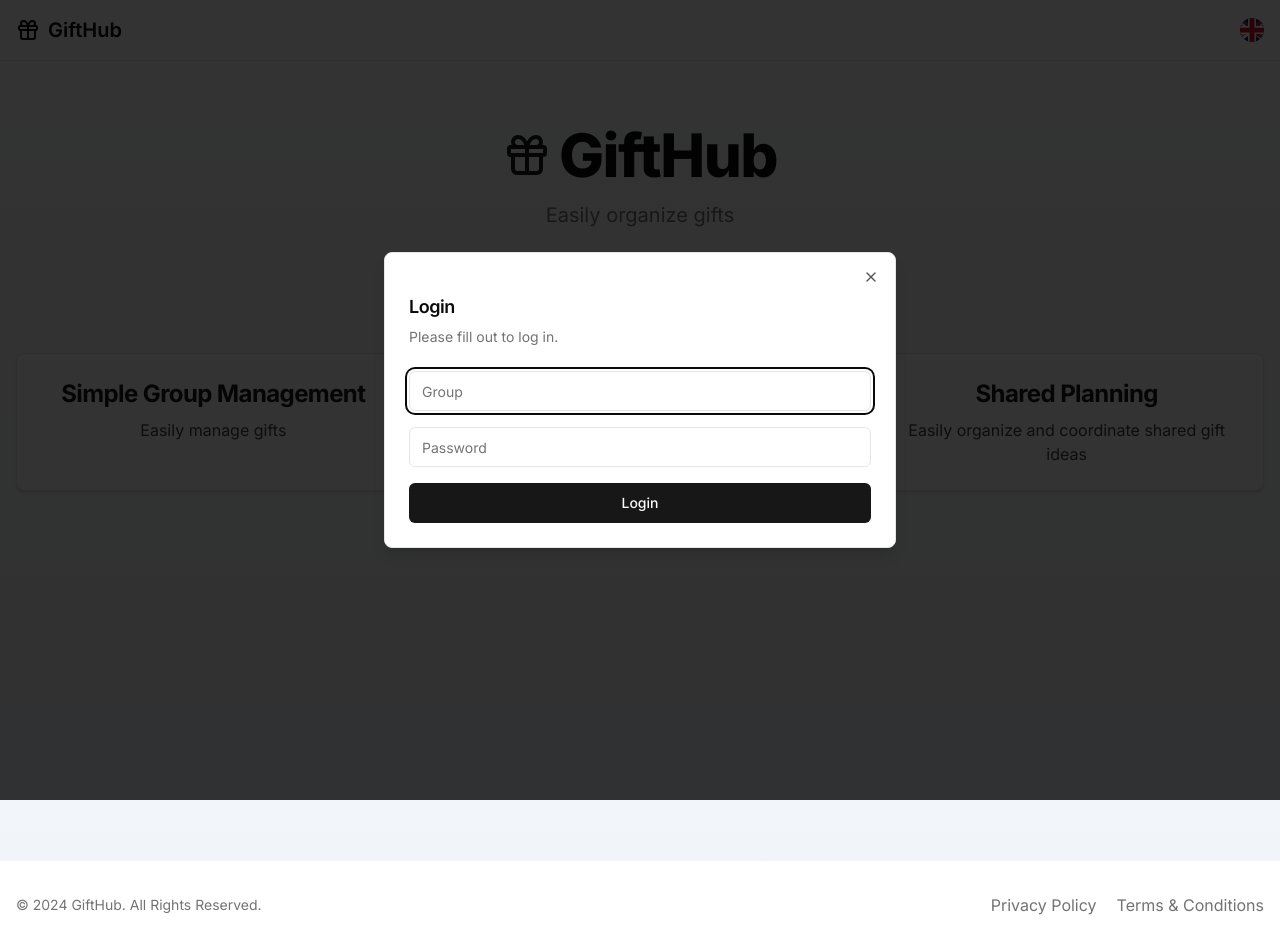
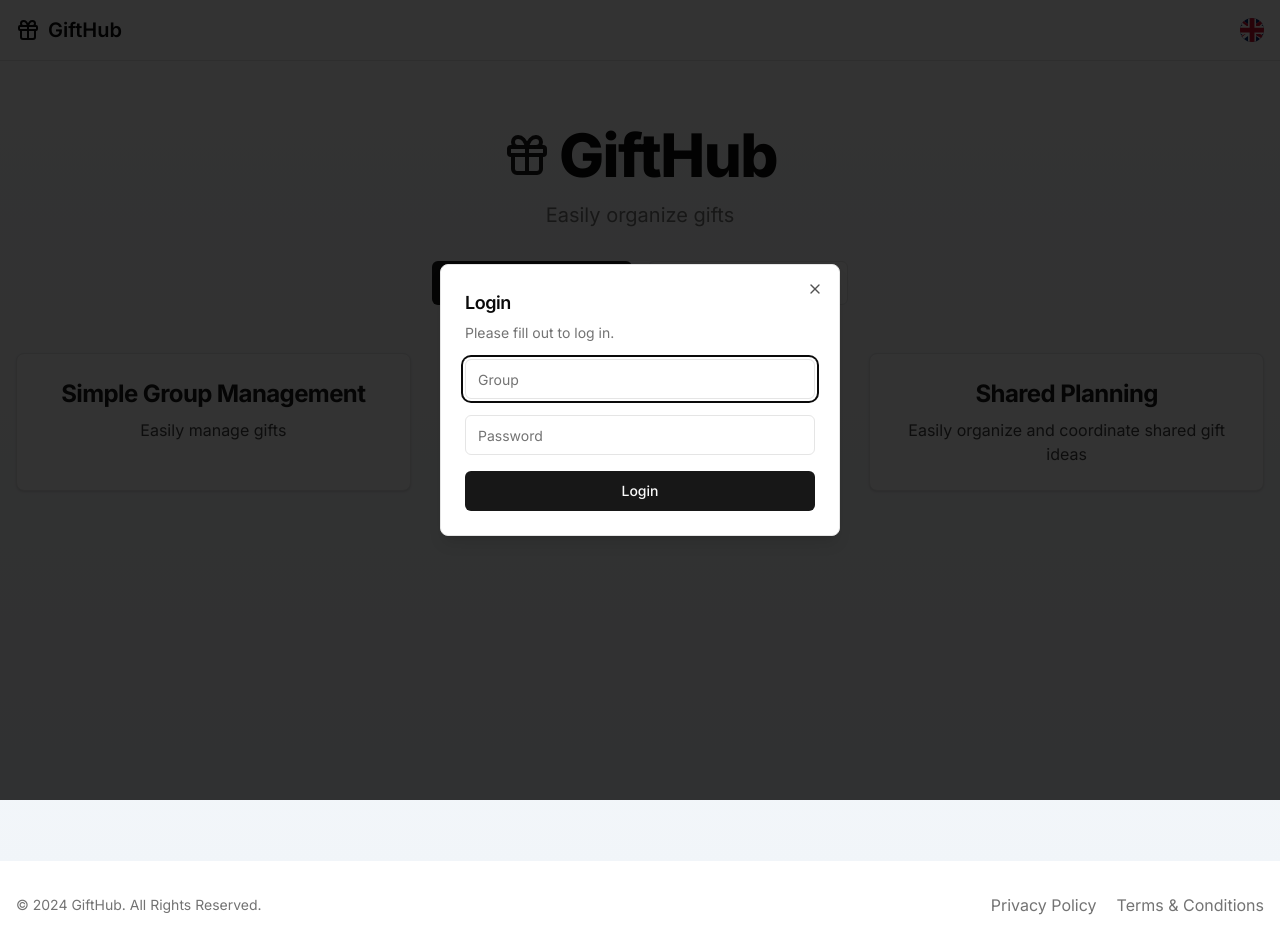
Before and after one commit to jsbase/gifthub, a Next.js app: page /en in a window 1280 px wide. Both pictures are taken after a click on the button "Login". Built offline with nearby package versions, Linux system fonts and the light colour scheme.

Commit message:
Fix dialog

```diff
--- a/app/globals.css
+++ b/app/globals.css
@@ -54,6 +54,9 @@
 
     /* Add new variable for feature cards */
     --card-background: 0 0% 100%;
+
+    /* Layout dimensions */
+    --header-height: 56px;
   }
 
   .dark {
--- a/components/add-member-dialog.tsx
+++ b/components/add-member-dialog.tsx
@@ -11,6 +11,7 @@ import { AddMemberDialogProps } from "@/types";
 import { getDictionary } from "@/app/[lang]/dictionaries";
 import { usePathname } from "next/navigation";
 import { AddMemberDialogDictionary } from "@/types";
+import { cn } from "@/lib/utils";
 
 export function AddMemberDialog({ onMemberAdded }: Omit<AddMemberDialogProps, 'dict'>) {
   const [isOpen, setIsOpen] = useState(false);
@@ -81,7 +82,10 @@ export function AddMemberDialog({ onMemberAdded }: Omit<AddMemberDialogProps, 'd
           {dict.addMember}
         </Button>
       </DialogTrigger>
-      <DialogContent>
+      <DialogContent className={cn(
+        "xs:p-4",
+        "xs:h-[85vh] xs:max-h-[85vh]"
+      )}>
         <DialogHeader>
           <DialogTitle>{dict.addMemberTitle}</DialogTitle>
           <DialogDescription>
--- a/components/auth-buttons.tsx
+++ b/components/auth-buttons.tsx
@@ -9,6 +9,7 @@ import { toast } from "sonner";
 import { useRouter } from 'next/navigation';
 import { login, register } from "@/lib/auth";
 import { Translations } from "@/types";
+import { cn } from "@/lib/utils";
 
 export function AuthButtons({ dict }: { dict: Translations }) {
   const router = useRouter();
@@ -76,17 +77,38 @@ export function AuthButtons({ dict }: { dict: Translations }) {
         <DialogTrigger asChild>
           <Button size="lg" className="min-w-[200px]">{dict.login}</Button>
         </DialogTrigger>
-        <AuthDialog title={dict.loginToGroup} description={dict.enterGroupName}>
-          <form onSubmit={handleLogin} className="space-y-4">
+        <AuthDialog
+          title={dict.loginToGroup}
+          description={dict.enterGroupName}
+          className="xs:h-[85vh] xs:max-h-[85vh]"
+        >
+          <form onSubmit={handleLogin} className="space-y-4 xs:space-y-2">
             <div className="space-y-2">
               <Label htmlFor="groupName"></Label>
-              <Input name="groupName" id="groupName" placeholder={dict.groupName} required />
+              <Input
+                name="groupName"
+                id="groupName"
+                placeholder={dict.groupName}
+                required
+                className="xs:text-base"
+              />
             </div>
             <div className="space-y-2">
               <Label htmlFor="password"></Label>
-              <Input name="password" id="password" type="password" placeholder={dict.enterPassword} required />
+              <Input
+                name="password"
+                id="password"
+                type="password"
+                placeholder={dict.enterPassword}
+                required
+                className="xs:text-base"
+              />
             </div>
-            <Button type="submit" className="w-full" disabled={isLoading}>
+            <Button
+              type="submit"
+              className="w-full xs:text-base xs:h-12"
+              disabled={isLoading}
+            >
               {isLoading ? 'Logging in...' : dict.login}
             </Button>
           </form>
@@ -97,21 +119,49 @@ export function AuthButtons({ dict }: { dict: Translations }) {
         <DialogTrigger asChild>
           <Button size="lg" variant="outline" className="min-w-[200px]">{dict.register}</Button>
         </DialogTrigger>
-        <AuthDialog title={dict.createGroup} description={dict.createGroupDescription}>
+        <AuthDialog
+          title={dict.createGroup}
+          description={dict.createGroupDescription}
+          className="xs:h-[85vh] xs:max-h-[85vh]"
+        >
           <form onSubmit={handleRegister} className="space-y-4">
             <div className="space-y-2">
               <Label htmlFor="newGroupName"></Label>
-              <Input name="newGroupName" id="newGroupName" placeholder={dict.groupName} required />
+              <Input
+                name="newGroupName"
+                id="newGroupName"
+                placeholder={dict.groupName}
+                required
+                className="xs:text-base"
+              />
             </div>
             <div className="space-y-2">
               <Label htmlFor="newPassword"></Label>
-              <Input name="newPassword" id="newPassword" type="password" placeholder={dict.enterPassword} required />
+              <Input
+                name="newPassword"
+                id="newPassword"
+                type="password"
+                placeholder={dict.enterPassword}
+                required
+                className="xs:text-base"
+              />
             </div>
             <div className="space-y-2">
               <Label htmlFor="confirmPassword"></Label>
-              <Input name="confirmPassword" id="confirmPassword" type="password" placeholder={dict.confirmPassword} required />
+              <Input
+                name="confirmPassword"
+                id="confirmPassword"
+                type="password"
+                placeholder={dict.confirmPassword}
+                required
+                className="xs:text-base"
+              />
             </div>
-            <Button type="submit" className="w-full" disabled={isLoading}>
+            <Button
+              type="submit"
+              className="w-full xs:text-base xs:h-12"
+              disabled={isLoading}
+            >
               {isLoading ? 'Creating Group...' : dict.createGroupBtn}
             </Button>
           </form>
@@ -121,18 +171,28 @@ export function AuthButtons({ dict }: { dict: Translations }) {
   );
 }
 
-export function AuthDialog({ children, title, description }: {
+export function AuthDialog({
+  children,
+  title,
+  description,
+  className
+}: {
   children: React.ReactNode,
   title: string,
-  description: string
+  description: string,
+  className?: string
 }) {
   return (
-    <DialogContent>
+    <DialogContent className={cn(
+      "sm:max-w-[400px]",
+      "xs:p-4",
+      className
+    )}>
       <DialogHeader>
         <DialogTitle>{title}</DialogTitle>
         <DialogDescription>{description}</DialogDescription>
       </DialogHeader>
       {children}
     </DialogContent>
-  )
+  );
 }
--- a/components/member-gifts-dialog.tsx
+++ b/components/member-gifts-dialog.tsx
@@ -104,13 +104,12 @@ export function MemberGiftsDialog({
     <Dialog open={isOpen} onOpenChange={onClose}>
       <DialogContent className={cn(
         "max-w-2xl",
-        // Conditional height classes
-        useFullHeight ? "xs:h-screen xs:max-h-screen" : "max-h-[90vh]",
-        "overflow-y-auto"
+        "xs:p-4",
+        "xs:h-[85vh] xs:max-h-[85vh]"
       )}>
         <DialogHeader>
           <DialogTitle className="xs:text-base">
-            {dict.title} {memberEmail}
+            {dict.title}<br />{memberEmail}
           </DialogTitle>
           <DialogDescription className="sr-only">
             {dict.manageGifts}
--- a/components/ui/dialog.tsx
+++ b/components/ui/dialog.tsx
@@ -38,9 +38,27 @@ const DialogContent = React.forwardRef<
     <DialogPrimitive.Content
       ref={ref}
       className={cn(
-        'fixed left-[50%] top-[50%] z-50 grid w-full max-w-lg translate-x-[-50%] translate-y-[-50%] gap-4 border bg-background p-6 shadow-lg duration-200 data-[state=open]:animate-in data-[state=closed]:animate-out data-[state=closed]:fade-out-0 data-[state=open]:fade-in-0 data-[state=closed]:zoom-out-95 data-[state=open]:zoom-in-95 data-[state=closed]:slide-out-to-left-1/2 data-[state=closed]:slide-out-to-top-[48%] data-[state=open]:slide-in-from-left-1/2 data-[state=open]:slide-in-from-top-[48%] sm:rounded-lg md:w-full',
-        'xs:p-4 xs:gap-2 sm:p-6 sm:gap-4',
+        'fixed z-50 flex flex-col w-full gap-2 border bg-background p-6 shadow-lg duration-200',
         'overflow-y-auto overflow-x-hidden',
+
+        'xs:h-[calc(100dvh-var(--header-height)-1px)] xs:w-screen',
+        'xs:gap-2',
+        'xs:p-4',
+        'xs:top-[calc(var(--header-height)+1px)]',
+        'xs:bottom-0 xs:left-0 xs:right-0',
+        'xs:rounded-none',
+        'xs:translate-x-0',
+        'xs:data-[state=closed]:slide-out-to-bottom xs:data-[state=open]:slide-in-from-bottom',
+
+        'sm:h-fit',
+        'sm:max-h-[85vh]',
+        'sm:max-w-lg',
+        'sm:rounded-lg',
+        'sm:left-[50%] sm:translate-x-[-50%]',
+        'sm:top-[50%] sm:translate-y-[-50%]',
+
+        'data-[state=open]:animate-in data-[state=closed]:animate-out data-[state=closed]:fade-out-0 data-[state=open]:fade-in-0',
+
         className
       )}
       {...props}
@@ -63,7 +81,7 @@ const DialogHeader = ({
     className={cn(
       'flex flex-col space-y-1.5 text-center sm:text-left',
       'xs:space-y-1',
-      'pt-4',
+      'xs:pt-0 sm:pt-0',
       className
     )}
     {...props}
--- a/components/ui/dropdown-menu.tsx
+++ b/components/ui/dropdown-menu.tsx
@@ -65,7 +65,8 @@ const DropdownMenuContent = React.forwardRef<
       ref={ref}
       sideOffset={sideOffset}
       className={cn(
-        'z-50 min-w-[8rem] overflow-hidden rounded-md border bg-popover p-1 text-popover-foreground shadow-md data-[state=open]:animate-in data-[state=closed]:animate-out data-[state=closed]:fade-out-0 data-[state=open]:fade-in-0 data-[state=closed]:zoom-out-95 data-[state=open]:zoom-in-95 data-[side=bottom]:slide-in-from-top-2 data-[side=left]:slide-in-from-right-2 data-[side=right]:slide-in-from-left-2 data-[side=top]:slide-in-from-bottom-2',
+        "z-50 min-w-[8rem] overflow-hidden rounded-md border bg-background p-1 shadow-md",
+        "data-[state=open]:animate-in data-[state=closed]:animate-out data-[state=closed]:fade-out-0 data-[state=open]:fade-in-0 data-[state=closed]:zoom-out-95 data-[state=open]:zoom-in-95 data-[side=bottom]:slide-in-from-top-2 data-[side=left]:slide-in-from-right-2 data-[side=right]:slide-in-from-left-2 data-[side=top]:slide-in-from-bottom-2",
         className
       )}
       {...props}
```
